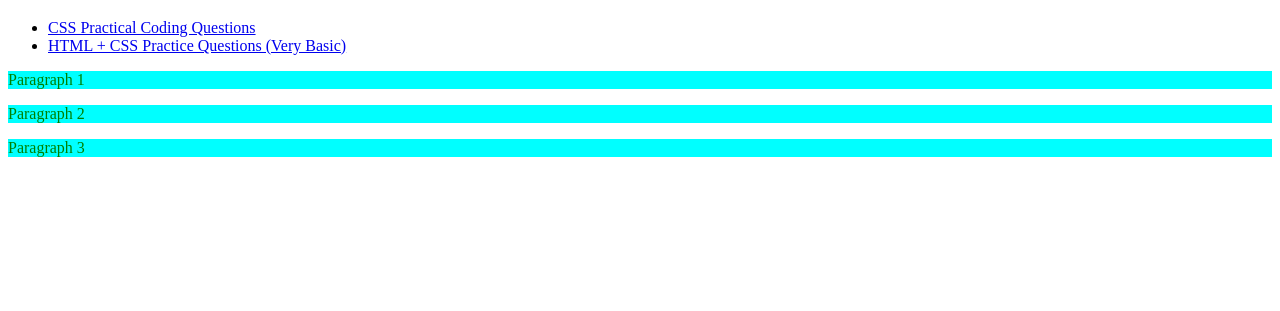
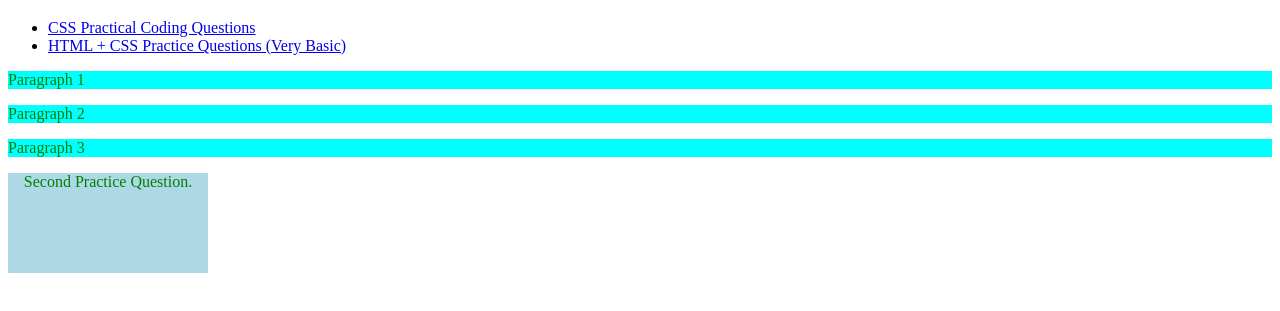
Before and after one commit to Vikash-Attrish/CSS-Question-Practice, a website: page index.html in a window 1280 px wide. Shown: the part 61-372 px from the top of the page. Drawn offline with Linux system fonts and the light colour scheme.

Commit message:
Use Class and ID Selectors

```diff
--- a/index.html
+++ b/index.html
@@ -17,11 +17,34 @@
       </nav>
     </div>
   </header>
+  <main>
+    <section>
       <!-- Change Text Color and Background -->
       <div>
+        <!-- inline css -->
         <p style="background-color: aqua; color: green;">Paragraph 1</p>
         <p style="background-color: aqua; color: green;">Paragraph 2</p>
         <p style="background-color: aqua; color: green;">Paragraph 3</p>
       </div>
+    </section>
+    <section>
+      <!-- Use Class and ID Selectors -->
+      <div class="box">
+        <p id="title"> Second Practice Question.</p>
+      </div>
+      <!-- internal css -->
+      <style>
+        .box{
+          width: 200px;
+          height: 100px;
+          background-color: lightblue;
+        }
+        #title{
+          color: green;
+          text-align: center;
+        }
+      </style>
+    </section>
+  </main>
 </body>
 </html>
```
Lines whose indentation alone changed are shown as unchanged.
